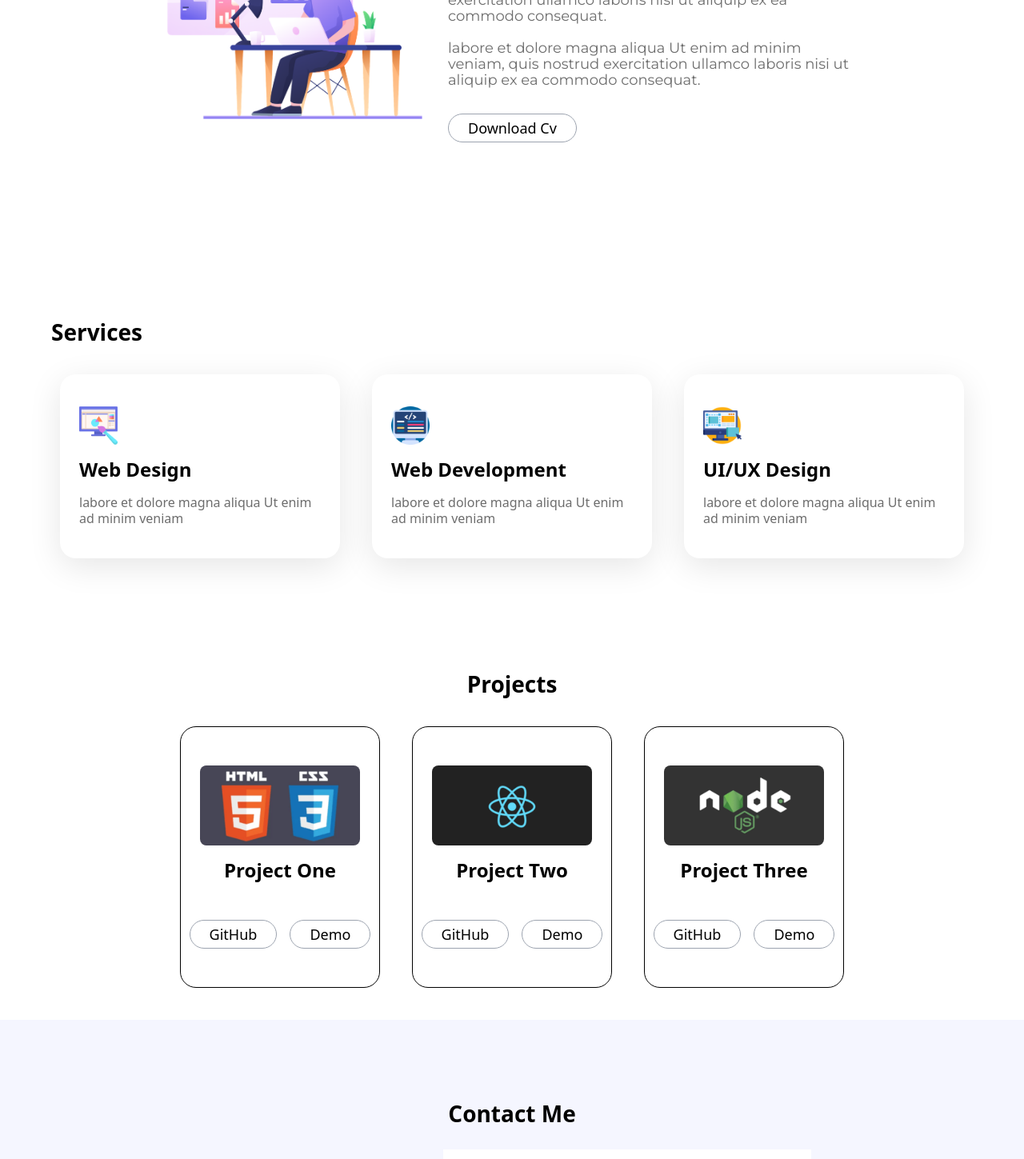
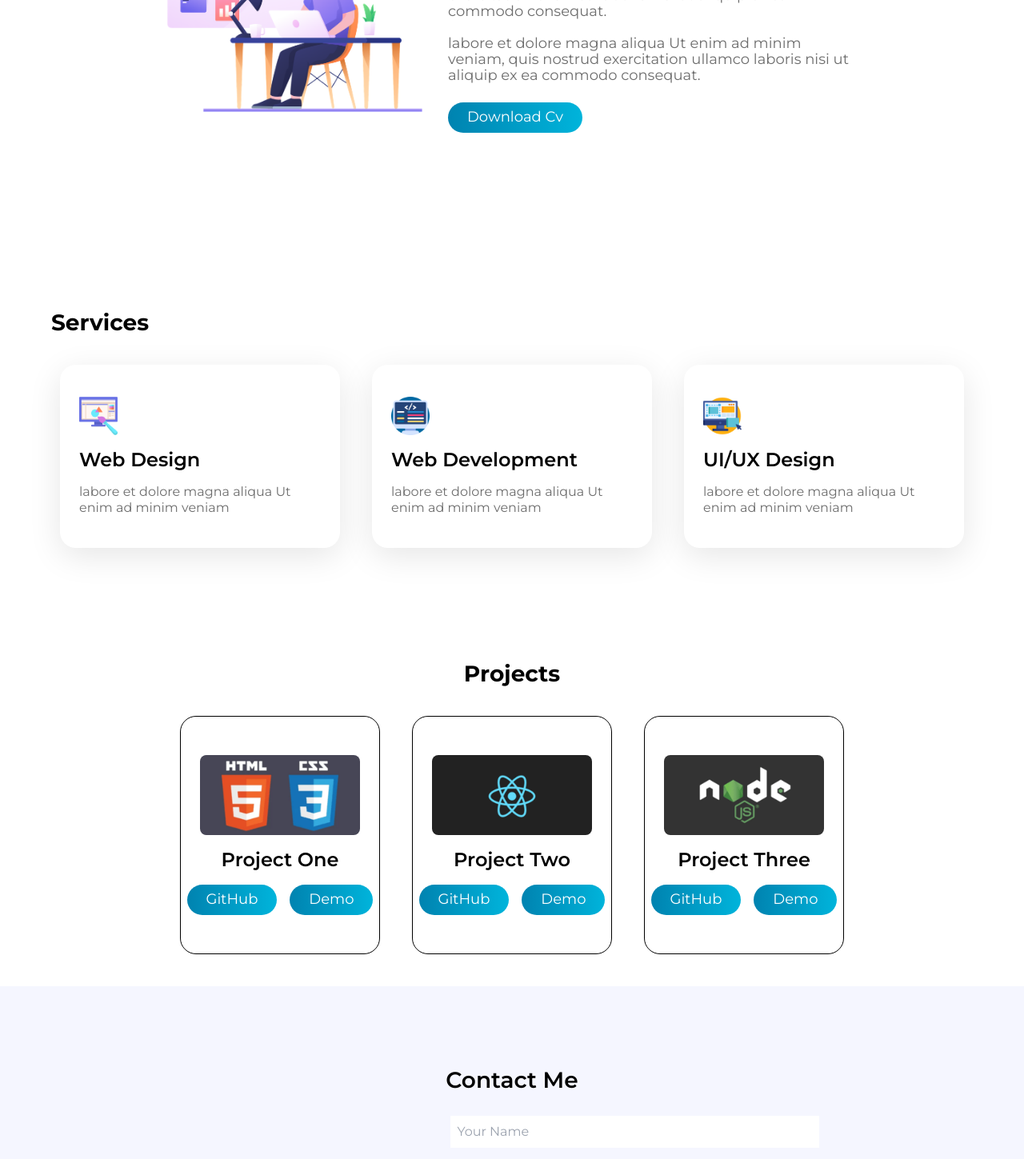
Before and after one commit to kaleb110/portfolio-1.0, a React (Vite) app: page / in a window 1280 px wide. Shown: the part 860-2309 px from the top of the page at 80% size. Built offline with nearby package versions, Linux system fonts and the light colour scheme; a web font is replaced by a local one.

Commit message:
recent commit

```diff
--- a/src/components/Button.jsx
+++ b/src/components/Button.jsx
@@ -1,23 +1,12 @@
 const Button = ({
-  label,
-  backgroungColor,
-  textColor,
-  borderColor,
-  textSize,
-  hover,
+  label
 }) => {
   return (
-    <button
-      className={`mt-8 border
-      ${
-        backgroungColor
-          ? `${backgroungColor} ${textColor} ${borderColor} ${textSize} ${hover}`
-          : "border-coral-red bg-coral-red text-white hover:bg-coral-red hover:text-white"
-      }
-      px-6 py-2 rounded-full text-lg leading-none `}
-    >
-      {label}
-    </button>
+    <div>
+      <button className="btn-gradient text-white text-lg px-6 py-2 rounded-full max-sm:w-full">
+        {label}
+      </button>
+    </div>
   );
 };
 
--- a/src/components/ProjectCard.jsx
+++ b/src/components/ProjectCard.jsx
@@ -10,22 +10,9 @@ const ProjectCard = ({ imgURL, label }) => {
         <h3 className="text-2xl font-semibold text-center">{label}</h3>
         {/* <p className="lg:max-w-sm text-slate-gray leading-5">{subtext}</p> */}
         <div className="flex justify-center items-center gap-4 px-4">
-          <Button
-            label="GitHub"
-            backgroungColor="bg-white"
-            textColor="text-black"
-            borderColor="border-gray-400"
-            textSize="text-md"
-            hover="hover:bg-slate-gray hover:text-white"
-          />
-          <Button
-            label="Demo"
-            backgroungColor="bg-white"
-            textColor="text-black"
-            borderColor="border-gray-400"
-            textSize="text-md"
-            hover="hover:bg-slate-gray hover:text-white"
-          />
+            <Button label="GitHub" />
+
+          <Button label="Demo" />
         </div>
       </div>
     </div>
--- a/src/index.css
+++ b/src/index.css
@@ -13,7 +13,7 @@
 }
 
 body {
-  font: Montserrat;
+  font-family: Montserrat;
 }
 
 @layer components {
@@ -61,10 +61,20 @@ body {
   }
 
   .scale-up-center {
-           -webkit-animation: scale-up-center 0.4s cubic-bezier(0.390, 0.575, 0.565, 1.000) both;
-           animation: scale-up-center 0.4s cubic-bezier(0.390, 0.575, 0.565, 1.000) both;
+    -webkit-animation: scale-up-center 0.4s cubic-bezier(0.390, 0.575, 0.565, 1.000) both;
+    animation: scale-up-center 0.4s cubic-bezier(0.390, 0.575, 0.565, 1.000) both;
   }
 
+  .btn-gradient {
+    background: #00B4DB;
+      /* fallback for old browsers */
+      background: -webkit-linear-gradient(to right, #0083B0, #00B4DB);
+      /* Chrome 10-25, Safari 5.1-6 */
+      background: linear-gradient(to right, #0083B0, #00B4DB);
+      /* W3C, IE 10+/ Edge, Firefox 16+, Chrome 26+, Opera 12+, Safari 7+ */
+
+
+  }
 
 }
 
--- a/src/sections/About.jsx
+++ b/src/sections/About.jsx
@@ -26,15 +26,9 @@ const About = () => {
             exercitation ullamco laboris nisi ut aliquip ex ea commodo
             consequat.
           </p>
-
-          <Button
-            label="Download Cv"
-            backgroungColor="bg-white"
-            textColor="text-black"
-            borderColor="border-gray-400"
-            textSize="text-md"
-            hover="hover:bg-slate-gray hover:text-white"
-          />
+          <div className="mt-6">
+            <Button label="Download Cv" />
+          </div>
         </div>
       </div>
     </section>
--- a/src/sections/Hero.jsx
+++ b/src/sections/Hero.jsx
@@ -14,14 +14,9 @@ const Hero = () => {
         <p className="font-semibold leading-5 text-slate-gray">
           FRONT-END WEB DEVELOPER
         </p>
-        <div>
+        <div className="mt-6">
           <Button
             label="Get Info"
-            backgroungColor="bg-white"
-            textColor="text-black"
-            borderColor="border-gray-400"
-            textSize="text-md"
-            hover="hover:bg-slate-gray hover:text-white"
           />
         </div>
       </div>
```
